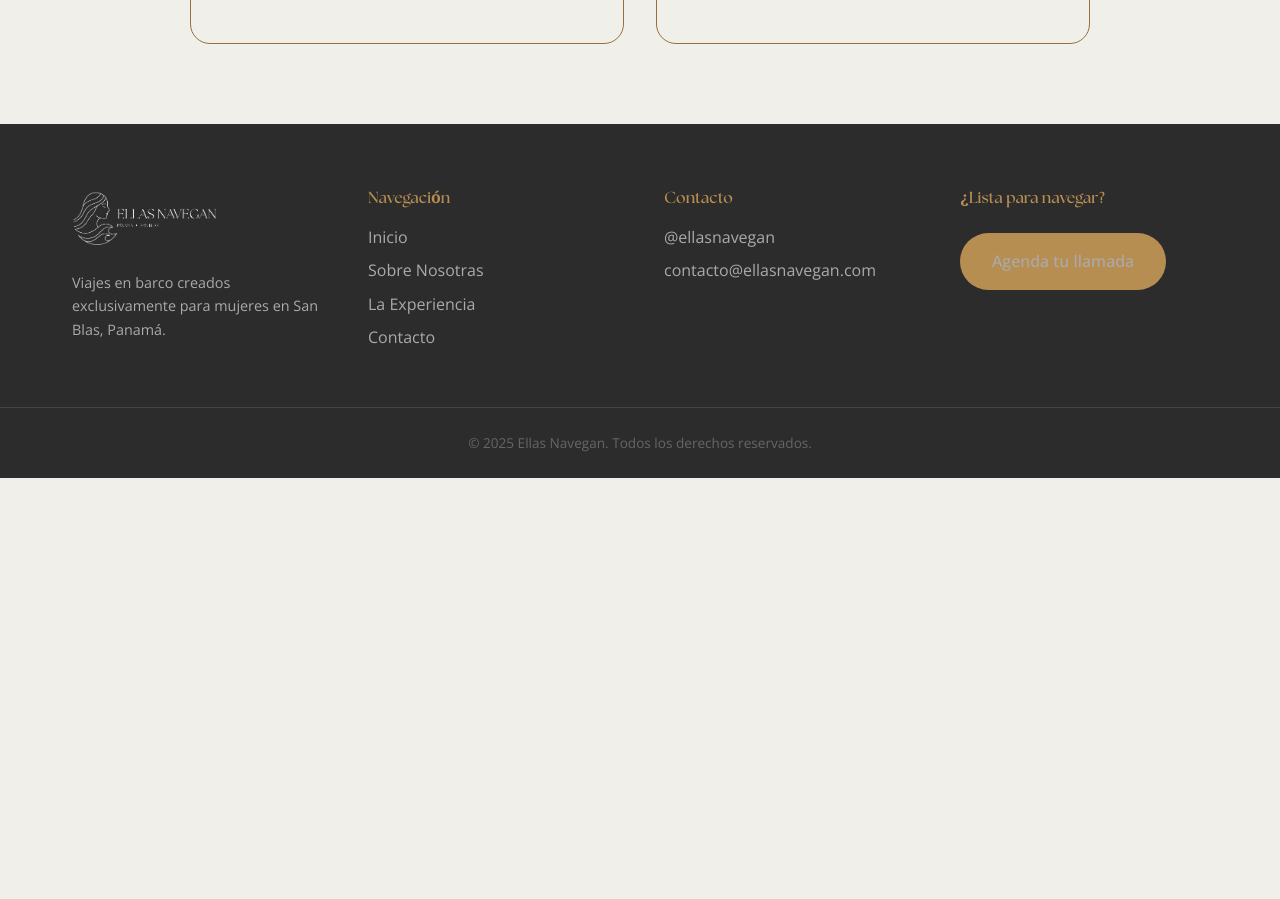
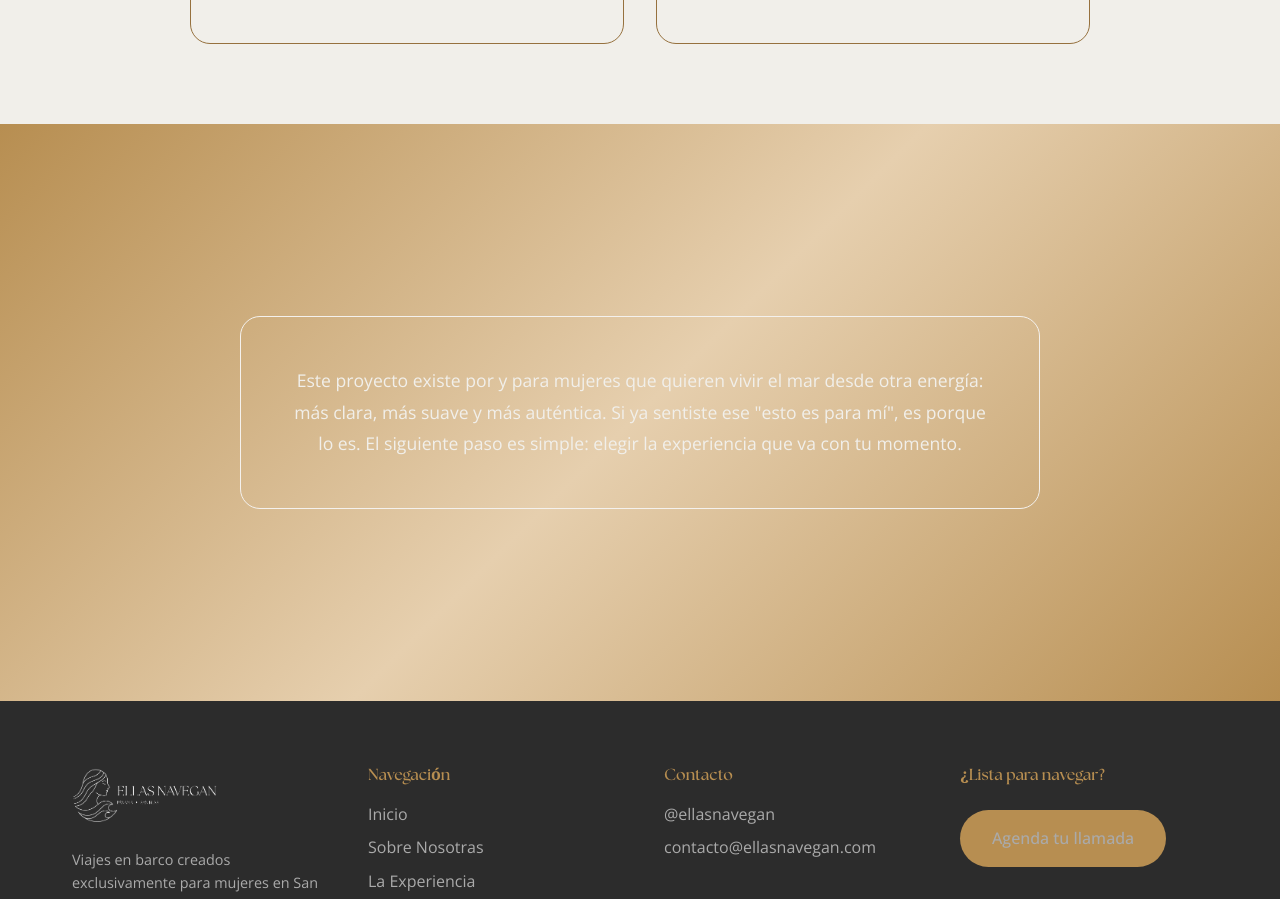
Before and after one commit to Ooctavioosorio/ellasNavegan, a React (Vite) app: page /sobre-nosotras in a window 1280 px wide. Shown: the part 3880-4779 px from the top of the page. Before the commit the page ends 4358 px from the top, so only its background shows below. Built offline with nearby package versions, Linux system fonts and the light colour scheme; a web font is replaced by a local one.

Commit message:
seccion CTA final (sobreNosotras)

```diff
--- a/src/pages/SobreNosotras.css
+++ b/src/pages/SobreNosotras.css
@@ -367,6 +367,38 @@
   line-height: 1.7;
 }
 
+/* CTA SOBRE */
+.cta-sobre {
+  padding: 12rem 0;
+  background: linear-gradient(135deg, #b78e51, #e6cfae, #b78e51);
+}
+
+.cta-sobre-container {
+  max-width: 1200px;
+  margin: 0 auto;
+  padding: 0 2rem;
+  display: flex;
+  justify-content: center;
+  align-items: center;
+}
+
+.cta-sobre-card {
+  max-width: 800px;
+  background: transparent;
+  border: 1px solid #f4f1ed;
+  border-radius: 20px;
+  padding: 3rem;
+  text-align: center;
+}
+
+.cta-sobre-card p {
+  font-family: 'Open Sans', sans-serif;
+  color: var(--color-bg);
+  font-size: 1.1rem;
+  line-height: 1.8;
+  margin: 0;
+}
+
 /* RESPONSIVE */
 @media (max-width: 768px) {
   .hero-sobre {
@@ -440,4 +472,12 @@
   .nuestra-esencia-texto h2 {
     font-size: 2rem;
   }
+
+  .cta-sobre-card {
+    padding: 2rem 1.5rem;
+  }
+
+  .cta-sobre-card p {
+    font-size: 1rem;
+  }
 }
--- a/src/pages/SobreNosotras.tsx
+++ b/src/pages/SobreNosotras.tsx
@@ -131,6 +131,17 @@ const SobreNosotras = () => {
           </div>
         </div>
       </section>
+
+      {/* CTA FINAL */}
+      <section className="cta-sobre">
+        <div className="cta-sobre-container">
+          <div className="cta-sobre-card">
+            <p>
+              Este proyecto existe por y para mujeres que quieren vivir el mar desde otra energía: más clara, más suave y más auténtica. Si ya sentiste ese "esto es para mí", es porque lo es. El siguiente paso es simple: elegir la experiencia que va con tu momento.
+            </p>
+          </div>
+        </div>
+      </section>
     </div>
   );
 };
```
